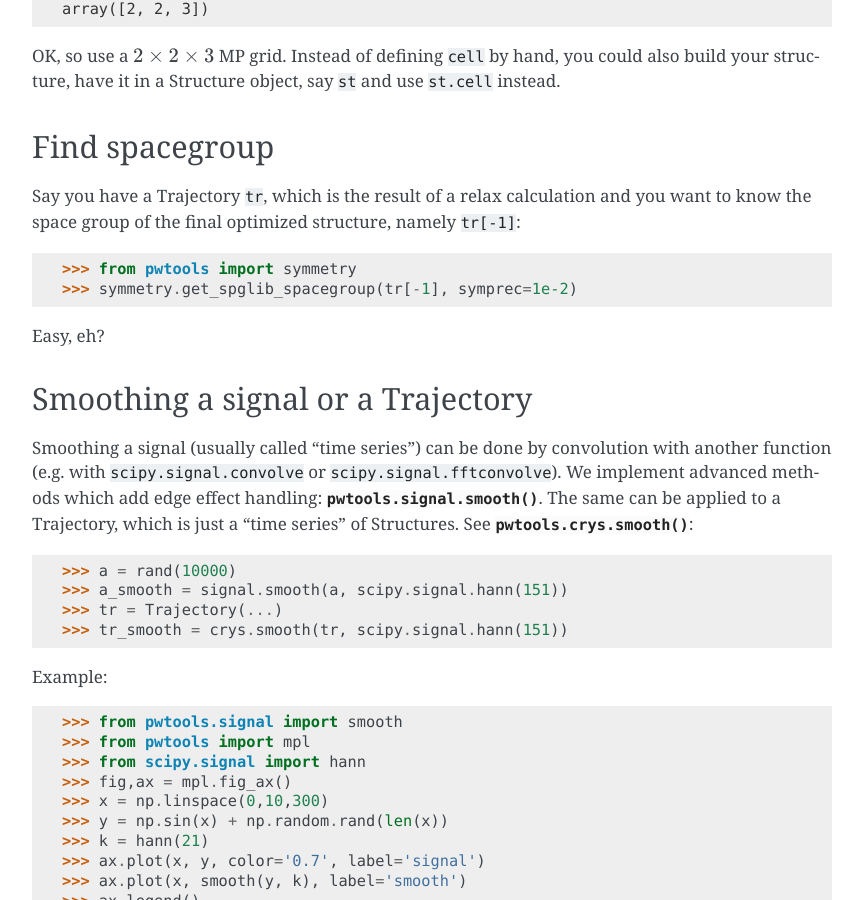
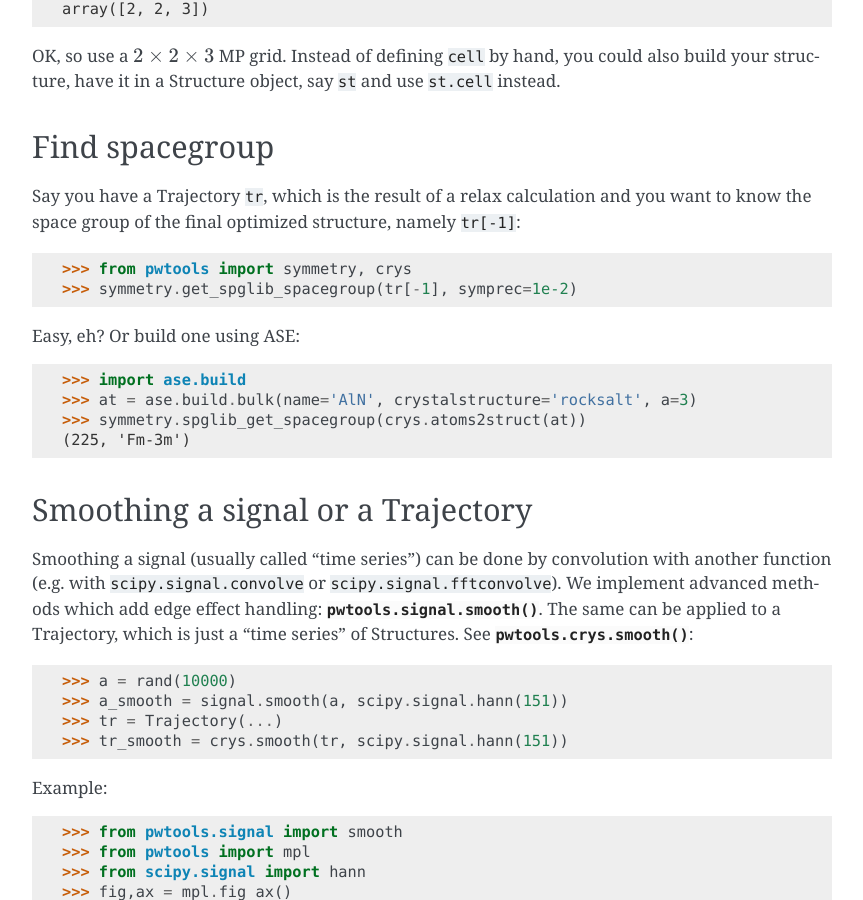
Before and after one commit to elcorto/pwtools, a Sphinx documentation site: the page built from doc/source/written/tutorial.rst, in a window 1280 px wide and 900 px high, scrolled down 2044 px. Shown: the whole window, without its empty margins (308-1171 px from the left). Built offline with Sphinx 7.4.7, drawn with Linux system fonts in a browser that asks for light colours; pages that are not in the unit, such as notebooks, are missing from menus.

Commit message:
DOC: add example to space group tutorial part

```diff
--- a/doc/source/written/tutorial.rst
+++ b/doc/source/written/tutorial.rst
@@ -108,10 +108,15 @@ Say you have a Trajectory ``tr``, which is the result of a relax calculation and
 want to know the space group of the final optimized structure, namely
 ``tr[-1]``::
 
-    >>> from pwtools import symmetry
+    >>> from pwtools import symmetry, crys
     >>> symmetry.get_spglib_spacegroup(tr[-1], symprec=1e-2)
 
-Easy, eh?
+Easy, eh? Or build one using ASE::
+
+    >>> import ase.build
+    >>> at = ase.build.bulk(name='AlN', crystalstructure='rocksalt', a=3)
+    >>> symmetry.spglib_get_spacegroup(crys.atoms2struct(at))
+    (225, 'Fm-3m')
 
 
 Smoothing a signal or a Trajectory
```
